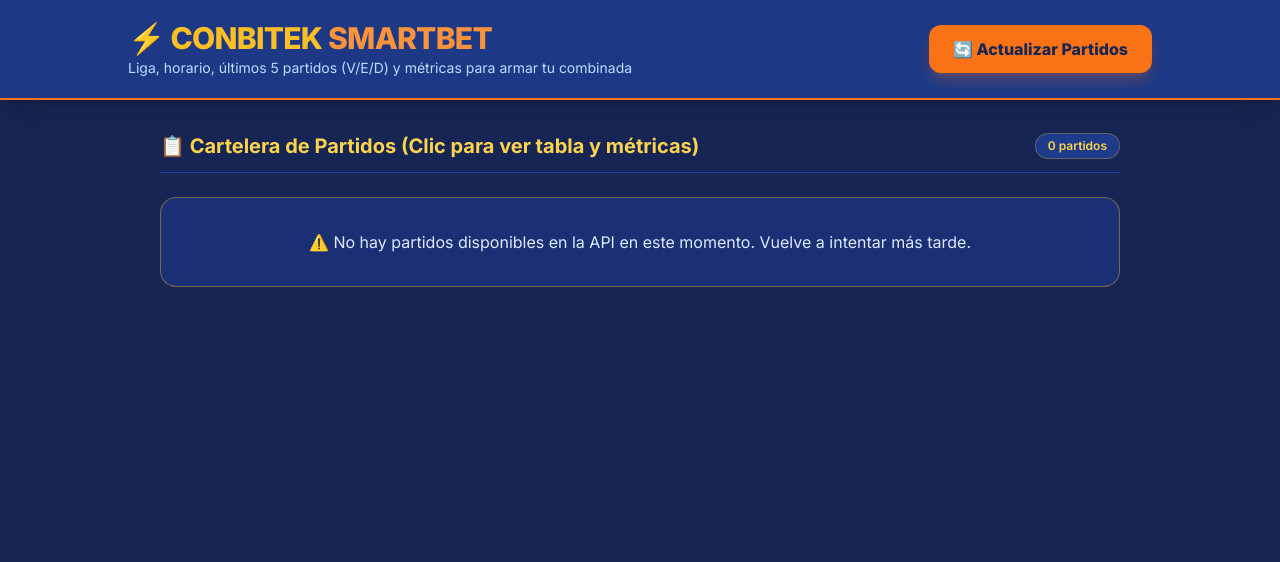
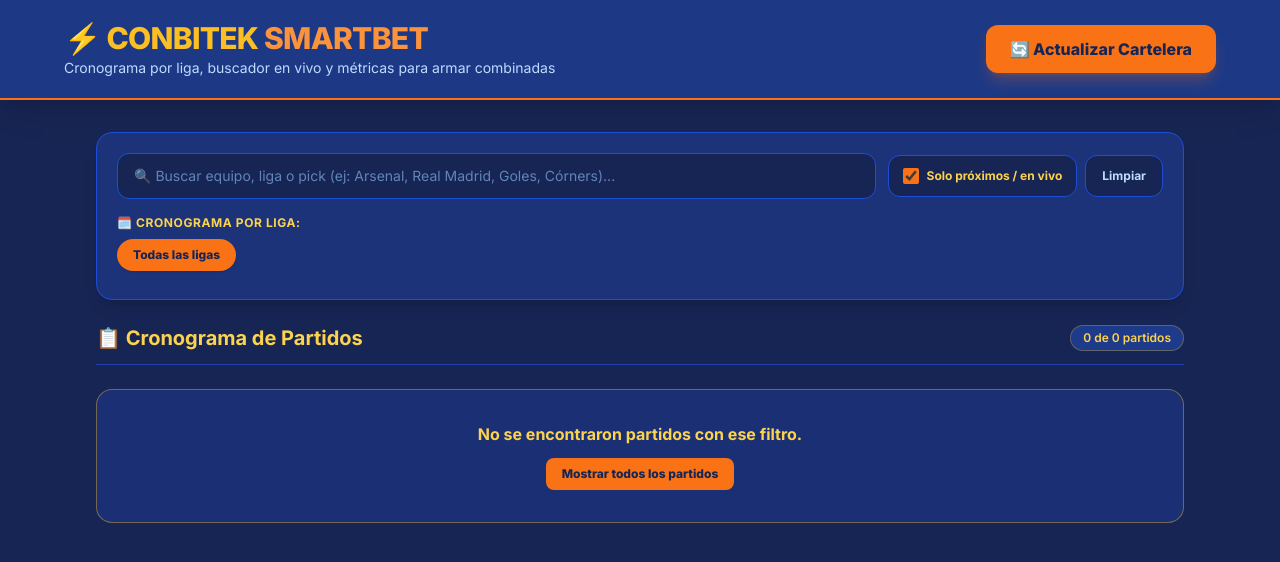
Before and after one commit to scaipgm/CONBITEK, a Flask app: page / in a window 1280 px wide. Shown: the top 562 px of the page. Run offline with Flask 3, Linux system fonts and the light colour scheme; data that the repository does not hold is empty; some libraries are stand-ins or nearby versions.

Commit message:
Update index.html

```diff
--- a/templates/index.html
+++ b/templates/index.html
@@ -3,59 +3,98 @@
 <head>
     <meta charset="UTF-8">
     <meta name="viewport" content="width=device-width, initial-scale=1.0">
-    <title>CONBITEK - Combinadas y Análisis en Vivo</title>
+    <title>CONBITEK - Cronograma, Búsqueda y Combinadas</title>
     <script src="https://cdn.tailwindcss.com"></script>
     <link href="https://fonts.googleapis.com/css2?family=Inter:wght@400;600;700;800&display=swap" rel="stylesheet">
     <style> body { font-family: 'Inter', sans-serif; } </style>
 </head>
 <body class="bg-blue-950 text-blue-50 min-h-screen">
 
-    <!-- Encabezado Azul y Naranja -->
+    <!-- Encabezado Azul, Naranja y Amarillo -->
     <header class="bg-blue-900/95 border-b-2 border-orange-500 py-5 px-6 shadow-xl">
-        <div class="max-w-5xl mx-auto flex flex-col md:flex-row justify-between items-center gap-4">
+        <div class="max-w-6xl mx-auto flex flex-col md:flex-row justify-between items-center gap-4">
             <div class="text-center md:text-left">
                 <h1 class="text-2xl md:text-3xl font-extrabold tracking-tight text-amber-400">
                     ⚡ CONBITEK <span class="text-orange-400">SMARTBET</span>
                 </h1>
                 <p class="text-blue-200 text-sm mt-0.5">
-                    Liga, horario, últimos 5 partidos (V/E/D) y métricas para armar tu combinada
+                    Cronograma por liga, buscador en vivo y métricas para armar combinadas
                 </p>
             </div>
-            <button onclick="cargarPartidos(true)" class="bg-orange-500 hover:bg-orange-400 text-blue-950 font-extrabold px-6 py-3 rounded-xl transition shadow-lg shadow-orange-500/25 cursor-pointer">
-                🔄 Actualizar Partidos
+            <button onclick="cargarPartidos()" class="bg-orange-500 hover:bg-orange-400 text-blue-950 font-extrabold px-6 py-3 rounded-xl transition shadow-lg shadow-orange-500/25 cursor-pointer">
+                🔄 Actualizar Cartelera
             </button>
         </div>
     </header>
 
-    <!-- Notificación al copiar pick -->
+    <!-- Toast -->
     <div id="toastCopiado" class="hidden fixed bottom-5 right-5 z-50 bg-amber-400 text-blue-950 font-bold px-4 py-3 rounded-xl shadow-2xl border border-orange-500">
         ✅ Pick copiado para tu combinada
     </div>
 
-    <!-- Listado Vertical de Partidos -->
-    <main class="max-w-5xl mx-auto p-4 md:p-8">
-        <div class="flex items-center justify-between mb-6 border-b border-blue-800 pb-3">
-            <h2 class="text-lg md:text-xl font-bold text-amber-300">
-                📋 Cartelera de Partidos (Clic para ver tabla y métricas)
+    <main class="max-w-6xl mx-auto p-4 md:p-8 space-y-6">
+
+        <!-- Controles: Buscador + Filtro de Estado -->
+        <section class="bg-blue-900/70 border border-blue-700 rounded-2xl p-4 md:p-5 space-y-4 shadow-lg">
+            <div class="flex flex-col md:flex-row gap-3 items-stretch md:items-center justify-between">
+                <div class="relative flex-1">
+                    <input
+                        id="inputBusqueda"
+                        type="text"
+                        oninput="aplicarFiltros()"
+                        placeholder="🔍 Buscar equipo, liga o pick (ej: Arsenal, Real Madrid, Goles, Córners)..."
+                        class="w-full bg-blue-950 text-white placeholder-blue-300/60 border border-blue-700 focus:border-amber-400 focus:outline-none rounded-xl px-4 py-3 text-sm"
+                    />
+                </div>
+                <div class="flex items-center gap-2">
+                    <label class="flex items-center gap-2 bg-blue-950 border border-blue-700 px-3.5 py-3 rounded-xl text-xs font-bold text-amber-300 cursor-pointer select-none">
+                        <input id="checkSoloProximos" type="checkbox" checked onchange="aplicarFiltros()" class="accent-orange-500 w-4 h-4">
+                        Solo próximos / en vivo
+                    </label>
+                    <button onclick="limpiarFiltros()" class="bg-blue-950 hover:bg-blue-800 text-blue-200 border border-blue-700 px-4 py-3 rounded-xl text-xs font-bold cursor-pointer">
+                        Limpiar
+                    </button>
+                </div>
+            </div>
+
+            <!-- Cronograma por Liga -->
+            <div>
+                <span class="block text-xs font-bold uppercase tracking-wider text-amber-300 mb-2">
+                    🗓️ Cronograma por Liga:
+                </span>
+                <div id="barraLigas" class="flex gap-2 overflow-x-auto pb-2">
+                    <button onclick="seleccionarLiga('TODAS')" data-liga="TODAS" class="liga-btn bg-orange-500 text-blue-950 font-extrabold text-xs px-4 py-2 rounded-full whitespace-nowrap cursor-pointer">
+                        Todas las ligas
+                    </button>
+                </div>
+            </div>
+        </section>
+
+        <!-- Cabecera del Listado -->
+        <div class="flex items-center justify-between border-b border-blue-800 pb-3">
+            <h2 id="tituloSeccion" class="text-lg md:text-xl font-bold text-amber-300">
+                📋 Cartelera de Partidos
             </h2>
             <span id="contadorPartidos" class="text-xs font-semibold bg-blue-900 text-amber-300 border border-amber-400/30 px-3 py-1 rounded-full">
                 Cargando...
             </span>
         </div>
 
+        <!-- Contenedor Vertical -->
         <div id="contenedorPartidos" class="space-y-5">
             <div class="bg-blue-900/50 border border-blue-800 rounded-2xl p-10 text-center text-amber-300 animate-pulse">
-                Consultando liga, horarios y rachas de los últimos 5 partidos...
+                Consultando cronograma, tablas y partidos disponibles...
             </div>
         </div>
     </main>
 
     <script>
         let partidosData = [];
+        let ligaSeleccionada = "TODAS";
 
         function renderBadgesForma(formaArr) {
             if (!formaArr || formaArr.length === 0) {
-                return `<span class="text-xs text-blue-300">Sin registros</span>`;
+                return `<span class="text-xs text-blue-300">Sin racha reciente</span>`;
             }
             return formaArr.slice(-5).map(res => {
                 if (res === "V") {
@@ -68,48 +107,109 @@
             }).join("");
         }
 
-        async function cargarPartidos() {
+        function renderBarraLigas(ligas) {
+            const barra = document.getElementById("barraLigas");
+            const botonesLigas = (ligas || []).map(liga => {
+                const escapada = liga.replace(/'/g, "\\'");
+                return `<button onclick="seleccionarLiga('${escapada}')" data-liga="${liga}" class="liga-btn bg-blue-950 hover:bg-blue-800 text-amber-200 border border-amber-400/30 font-bold text-xs px-4 py-2 rounded-full whitespace-nowrap cursor-pointer transition">${liga}</button>`;
+            }).join("");
+
+            barra.innerHTML = `
+                <button onclick="seleccionarLiga('TODAS')" data-liga="TODAS" class="liga-btn bg-orange-500 text-blue-950 font-extrabold text-xs px-4 py-2 rounded-full whitespace-nowrap cursor-pointer transition">
+                    Todas las ligas
+                </button>
+                ${botonesLigas}
+            `;
+            actualizarEstilosLigas();
+        }
+
+        function actualizarEstilosLigas() {
+            document.querySelectorAll(".liga-btn").forEach(btn => {
+                const activa = btn.getAttribute("data-liga") === ligaSeleccionada;
+                if (activa) {
+                    btn.className = "liga-btn bg-orange-500 text-blue-950 font-extrabold text-xs px-4 py-2 rounded-full whitespace-nowrap cursor-pointer transition shadow";
+                } else {
+                    btn.className = "liga-btn bg-blue-950 hover:bg-blue-800 text-amber-200 border border-amber-400/30 font-bold text-xs px-4 py-2 rounded-full whitespace-nowrap cursor-pointer transition";
+                }
+            });
+        }
+
+        function seleccionarLiga(liga) {
+            ligaSeleccionada = liga;
+            actualizarEstilosLigas();
+            aplicarFiltros();
+        }
+
+        function limpiarFiltros() {
+            document.getElementById("inputBusqueda").value = "";
+            document.getElementById("checkSoloProximos").checked = false;
+            ligaSeleccionada = "TODAS";
+            actualizarEstilosLigas();
+            aplicarFiltros();
+        }
+
+        function aplicarFiltros() {
+            const texto = (document.getElementById("inputBusqueda").value || "").trim().toLowerCase();
+            const soloProximos = document.getElementById("checkSoloProximos").checked;
+
+            const filtrados = partidosData.filter(p => {
+                if (soloProximos && p.yaJugado) return false;
+                if (ligaSeleccionada !== "TODAS" && p.liga !== ligaSeleccionada) return false;
+
+                if (texto) {
+                    const haystack = `${p.equipoLocal} ${p.equipoVisitante} ${p.liga} ${p.horario} ${p.analisis.pickSugerido}`.toLowerCase();
+                    if (!haystack.includes(texto)) return false;
+                }
+                return true;
+            });
+
+            renderPartidos(filtrados);
+        }
+
+        function renderPartidos(lista) {
             const cont = document.getElementById("contenedorPartidos");
             const badge = document.getElementById("contadorPartidos");
+            const titulo = document.getElementById("tituloSeccion");
 
+            titulo.textContent = ligaSeleccionada === "TODAS"
+                ? "📋 Cronograma de Partidos"
+                : `🗓️ Cronograma — ${ligaSeleccionada}`;
+
+            badge.textContent = `${lista.length} de ${partidosData.length} partidos`;
+
+            if (!lista || lista.length === 0) {
                 cont.innerHTML = `
-                <div class="bg-blue-900/50 border border-blue-800 rounded-2xl p-10 text-center text-amber-300 animate-pulse">
-                    Analizando liga, horario, posición en tabla y últimos 5 resultados...
-                </div>`;
-
-            try {
-                const resp = await fetch("/api/analizar-partidos");
-                const data = await resp.json();
-                partidosData = data.partidos || [];
-
-                badge.textContent = `${partidosData.length} partidos`;
-
-                if (partidosData.length === 0) {
-                    cont.innerHTML = `
-                        <div class="bg-blue-900/60 border border-amber-400/40 rounded-2xl p-8 text-center text-blue-100">
-                            ⚠️ No hay partidos disponibles en la API en este momento. Vuelve a intentar más tarde.
+                    <div class="bg-blue-900/60 border border-amber-400/40 rounded-2xl p-8 text-center text-blue-100 space-y-3">
+                        <p class="font-bold text-amber-300">No se encontraron partidos con ese filtro.</p>
+                        <button onclick="limpiarFiltros()" class="bg-orange-500 text-blue-950 font-extrabold text-xs px-4 py-2 rounded-lg cursor-pointer">
+                            Mostrar todos los partidos
+                        </button>
                     </div>`;
                 return;
             }
 
-                cont.innerHTML = partidosData.map(p => {
+            cont.innerHTML = lista.map(p => {
                 const a = p.analisis;
                 const l = p.statsLocal;
                 const v = p.statsVisitante;
+                const tagEstado = p.yaJugado
+                    ? `<span class="bg-blue-950 text-blue-300 border border-blue-700 text-[11px] font-bold px-2.5 py-0.5 rounded-full">Finalizado</span>`
+                    : `<span class="bg-amber-400/20 text-amber-300 border border-amber-400/50 text-[11px] font-bold px-2.5 py-0.5 rounded-full">Próximo / Activo</span>`;
 
                 return `
                     <div class="bg-blue-900/80 border border-blue-700 hover:border-amber-400 rounded-2xl p-5 md:p-6 shadow-xl transition">
-                            <!-- Fila Superior: Liga + Horario -->
                         <div class="flex flex-wrap justify-between items-center gap-2 pb-3 border-b border-blue-800" onclick="togglePanel(${p.id})">
-                                <span class="bg-orange-500 text-blue-950 font-extrabold text-xs uppercase px-3 py-1 rounded-full cursor-pointer">
+                            <div class="flex items-center gap-2 flex-wrap cursor-pointer">
+                                <span class="bg-orange-500 text-blue-950 font-extrabold text-xs uppercase px-3 py-1 rounded-full">
                                     🏆 ${p.liga}
                                 </span>
+                                ${tagEstado}
+                            </div>
                             <span class="bg-blue-950 text-amber-300 border border-amber-400/40 font-semibold text-xs px-3 py-1 rounded-full cursor-pointer">
                                 🕒 ${p.horario}
                             </span>
                         </div>
 
-                            <!-- Centro: Equipos + Pick Sugerido -->
                         <div class="mt-4 flex flex-col lg:flex-row lg:items-center justify-between gap-4 cursor-pointer" onclick="togglePanel(${p.id})">
                             <div>
                                 <h3 class="text-xl md:text-2xl font-extrabold text-white">
@@ -130,17 +230,15 @@
                             </div>
                         </div>
 
-                            <!-- Botones Rápidos -->
                         <div class="mt-4 flex flex-wrap items-center justify-between gap-3">
                             <button onclick="togglePanel(${p.id})" class="text-xs font-bold text-amber-300 hover:text-amber-200 underline cursor-pointer">
-                                    📊 Ver tabla últimos 5 partidos, goles, córners y amarillas
+                                📊 Ver tabla, goles, córners, amarillas y últimos 5
                             </button>
                             <button onclick="copiarPick(${p.id})" class="bg-amber-400 hover:bg-amber-300 text-blue-950 font-extrabold text-xs px-4 py-2 rounded-lg transition cursor-pointer">
                                 📋 Copiar para Combinada
                             </button>
                         </div>
 
-                            <!-- Panel Desplegable -->
                         <div id="panel-${p.id}" class="hidden mt-5 pt-5 border-t border-blue-800 space-y-4">
                             <div class="overflow-x-auto">
                                 <table class="w-full text-left border-collapse text-xs md:text-sm">
@@ -153,7 +251,7 @@
                                     </thead>
                                     <tbody class="divide-y divide-blue-800/80 bg-blue-950/50">
                                         <tr>
-                                                <td class="p-3 font-semibold text-blue-200">Últimos 5 (V/E/D)</td>
+                                            <td class="p-3 font-semibold text-blue-200">Racha / Historial</td>
                                             <td class="p-3">
                                                 <div class="flex items-center gap-1.5 flex-wrap">
                                                     ${renderBadgesForma(l.forma)}
@@ -181,7 +279,6 @@
                                 </table>
                             </div>
 
-                                <!-- Métricas de Combinada -->
                             <div class="grid grid-cols-2 md:grid-cols-4 gap-3 text-xs">
                                 <div class="bg-blue-950 border border-blue-800 rounded-xl p-3">
                                     <span class="text-blue-300 block">⚽ Ambos Anotan</span>
@@ -201,7 +298,6 @@
                                 </div>
                             </div>
 
-                                <!-- Lectura del Partido -->
                             <div class="bg-blue-950/90 border-l-4 border-orange-500 rounded-r-xl p-4 text-xs md:text-sm text-blue-100">
                                 <strong class="text-amber-400">📌 Lectura para Combinada:</strong> ${a.diagnostico}
                             </div>
@@ -209,8 +305,26 @@
                     </div>
                 `;
             }).join("");
+        }
 
+        async function cargarPartidos() {
+            const cont = document.getElementById("contenedorPartidos");
+            const badge = document.getElementById("contadorPartidos");
+
+            cont.innerHTML = `
+                <div class="bg-blue-900/50 border border-blue-800 rounded-2xl p-10 text-center text-amber-300 animate-pulse">
+                    Cargando cronograma, ligas y métricas de partidos...
+                </div>`;
+
+            try {
+                const resp = await fetch("/api/analizar-partidos");
+                const data = await resp.json();
+                partidosData = data.partidos || [];
+
+                renderBarraLigas(data.ligas || []);
+                aplicarFiltros();
             } catch (err) {
+                badge.textContent = "Error";
                 cont.innerHTML = `
                     <div class="bg-blue-900/60 border border-orange-500 rounded-2xl p-8 text-center text-orange-300">
                         ❌ No se pudo cargar la cartelera desde el servidor.
```
Lines whose indentation alone changed are shown as unchanged.
